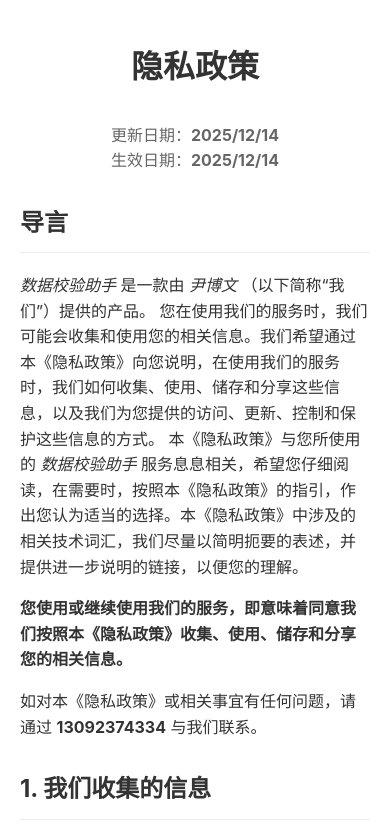
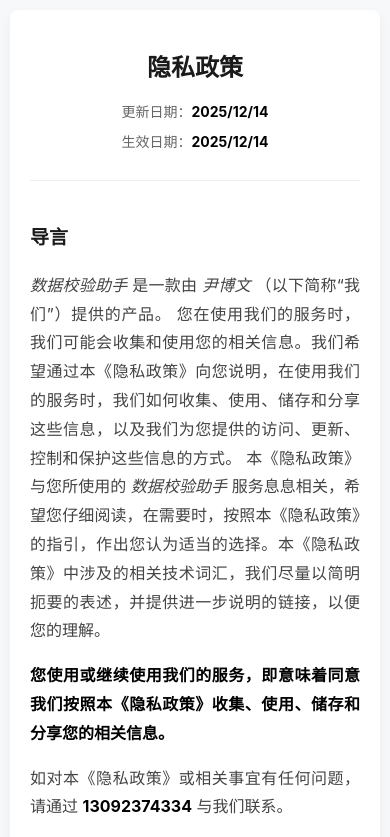
Before and after one commit to yinbowen-dc/privacy, a plain HTML site: page index.html in a window 390 px wide. Shown: the top 837 px of the page. Drawn offline with Linux system fonts and the light colour scheme.

Commit message:
Update style: add container card and adjust font sizes

```diff
--- a/index.html
+++ b/index.html
@@ -7,41 +7,92 @@
     <style>
         body {
             font-family: -apple-system, BlinkMacSystemFont, "Segoe UI", Roboto, "Helvetica Neue", Arial, sans-serif;
-            line-height: 1.6;
+            line-height: 1.8;
             color: #333;
+            background-color: #f6f8fa;
+            margin: 0;
+            padding: 20px;
+        }
+        .container {
             max-width: 800px;
             margin: 0 auto;
-            padding: 20px;
+            background: #fff;
+            padding: 40px;
+            border-radius: 12px;
+            box-shadow: 0 4px 12px rgba(0, 0, 0, 0.05);
         }
         h1 {
             text-align: center;
-            margin-bottom: 30px;
+            margin-bottom: 10px;
+            color: #1a1a1a;
+            font-size: 28px;
+        }
+        .date-info {
+            text-align: center;
+            color: #666;
+            margin-bottom: 40px;
+            font-size: 14px;
+            border-bottom: 1px solid #eee;
+            padding-bottom: 20px;
+        }
+        .date-info div {
+            display: inline-block;
+            margin: 0 10px;
         }
         h2 {
-            border-bottom: 1px solid #eee;
-            padding-bottom: 10px;
-            margin-top: 30px;
+            font-size: 22px;
+            margin-top: 35px;
+            margin-bottom: 15px;
+            color: #1a1a1a;
+            font-weight: 600;
+        }
+        p, li {
+            font-size: 16px;
+            color: #444;
+            text-align: justify;
         }
         ul {
             padding-left: 20px;
         }
         li {
-            margin-bottom: 5px;
+            margin-bottom: 8px;
         }
-        .date-info {
-            text-align: center;
-            color: #666;
-            margin-bottom: 20px;
+        strong {
+            color: #000;
+        }
+
+        /* Mobile adaptation */
+        @media (max-width: 600px) {
+            body {
+                padding: 10px;
+            }
+            .container {
+                padding: 20px;
+                border-radius: 8px;
+            }
+            h1 {
+                font-size: 24px;
+            }
+            h2 {
+                font-size: 19px;
+                margin-top: 25px;
+            }
+            .date-info div {
+                display: block;
+                margin: 5px 0;
+            }
         }
     </style>
 </head>
 <body>
 
+<div class="container">
     <h1>隐私政策</h1>
     <div class="date-info">
         <div>更新日期：<strong>2025/12/14</strong></div>
         <div>生效日期：<strong>2025/12/14</strong></div>
     </div>
+
     <h2>导言</h2>
     <p>
       <i>数据校验助手</i> 是一款由 <i>尹博文</i> （以下简称“我们”）提供的产品。
@@ -123,7 +174,6 @@
     在您使用我们的服务期间，我们可能会视产品具体情况为您提供相应的操作设置，以便您可以查询、删除、更正或撤回您的相关个人信息，您可参考相应的具体指引进行操作。此外，我们还设置了投诉举报渠道，您的意见将会得到及时的处理。如果您无法通过上述途径和方式行使您的个人信息主体权利，您可以通过本《隐私政策》中提供的联系方式提出您的请求，我们会按照法律法规的规定予以反馈。
     </p>
 
-
     <h2>7. 变更</h2>
     <p>
     我们可能适时修订本《隐私政策》的条款。当变更发生时，我们会在版本更新时向您提示新的《隐私政策》，并向您说明生效日期。请您仔细阅读变更后的《隐私政策》内容，<strong>若您继续使用我们的服务，即表示您同意我们按照更新后的《隐私政策》处理您的个人信息。</strong>
@@ -133,5 +183,7 @@
     <p>
     我们鼓励父母或监护人指导未满十八岁的未成年人使用我们的服务。我们建议未成年人鼓励他们的父母或监护人阅读本《隐私政策》，并建议未成年人在提交的个人信息之前寻求父母或监护人的同意和指导。
     </p>
+</div>
+
 </body>
 </html>
```
Lines whose indentation alone changed are shown as unchanged.
